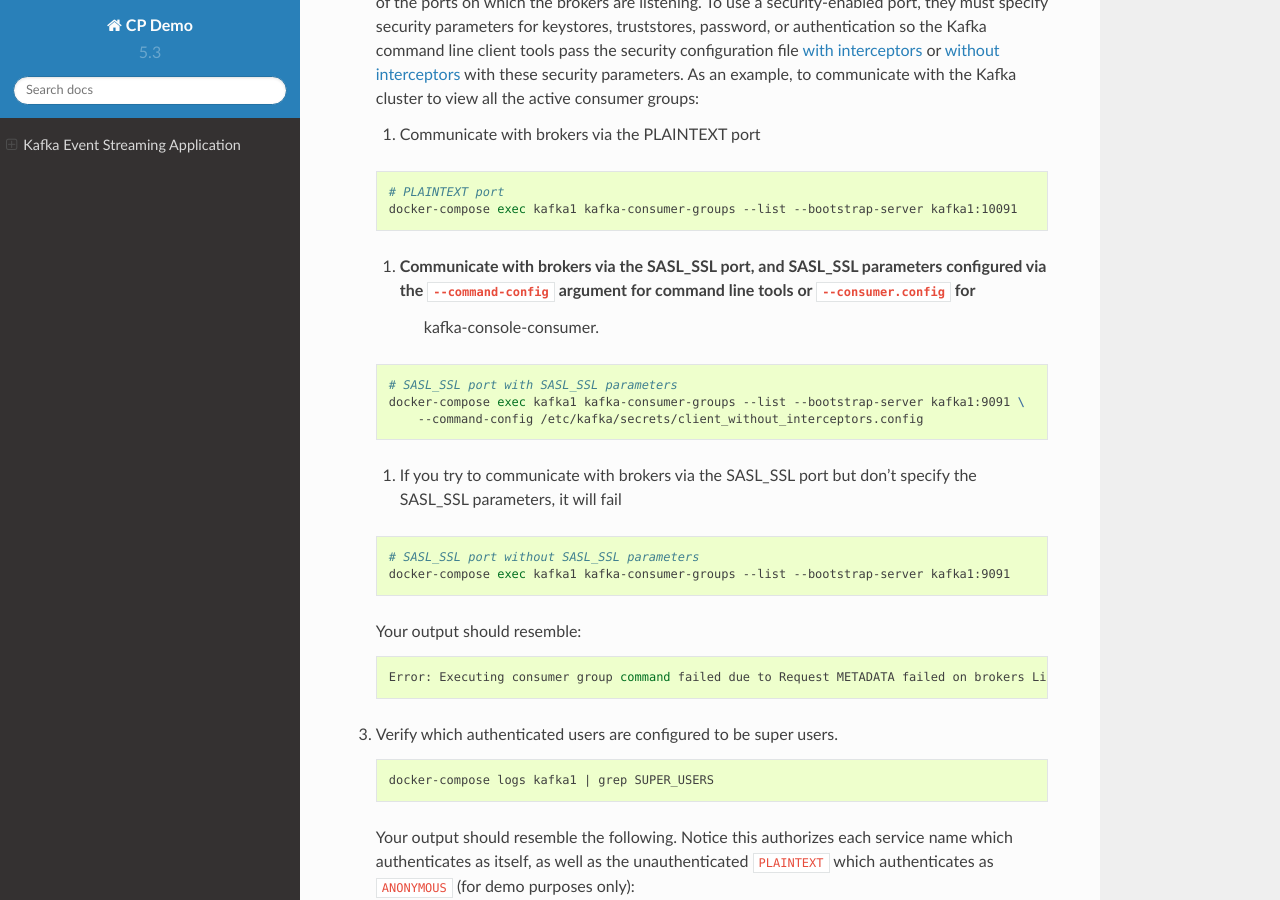
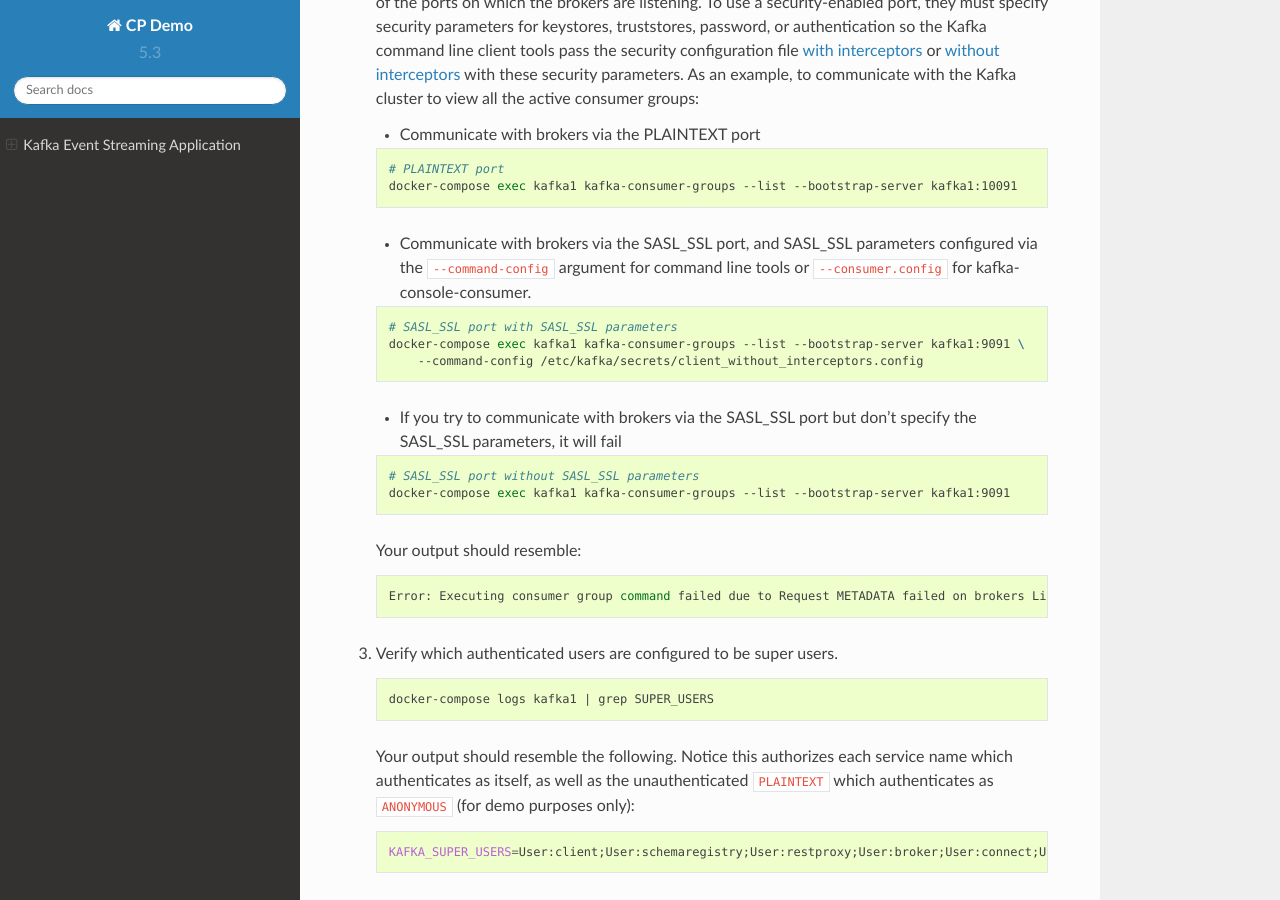
Before and after one commit to confluentinc/cp-demo, a Sphinx documentation site: the page built from docs/index.rst, in a window 1280 px wide and 900 px high, scrolled down 32442 px. Built offline with Sphinx 7.4.7 and the Read the Docs theme 2.0.0, drawn with Linux system fonts in a browser that asks for light colours.

Commit message:
Try to reframe bullet points

```diff
--- a/docs/index.rst
+++ b/docs/index.rst
@@ -826,15 +826,14 @@ All other users are not authorized to communicate with the cluster.
    with these security parameters. As an example, to communicate with
    the Kafka cluster to view all the active consumer groups:
 
-   #. Communicate with brokers via the PLAINTEXT port
+   * Communicate with brokers via the PLAINTEXT port
 
    .. sourcecode:: bash
 
            # PLAINTEXT port
            docker-compose exec kafka1 kafka-consumer-groups --list --bootstrap-server kafka1:10091
 
-   #. Communicate with brokers via the SASL_SSL port, and SASL_SSL parameters configured via the ``--command-config`` argument for command line tools or ``--consumer.config`` for
-       kafka-console-consumer.
+   * Communicate with brokers via the SASL_SSL port, and SASL_SSL parameters configured via the ``--command-config`` argument for command line tools or ``--consumer.config`` for kafka-console-consumer.
 
    .. sourcecode:: bash
 
@@ -842,7 +841,7 @@ All other users are not authorized to communicate with the cluster.
            docker-compose exec kafka1 kafka-consumer-groups --list --bootstrap-server kafka1:9091 \
                --command-config /etc/kafka/secrets/client_without_interceptors.config
 
-   #. If you try to communicate with brokers via the SASL_SSL port but don’t specify the SASL_SSL parameters, it will fail
+   * If you try to communicate with brokers via the SASL_SSL port but don’t specify the SASL_SSL parameters, it will fail
 
    .. sourcecode:: bash
 
```
